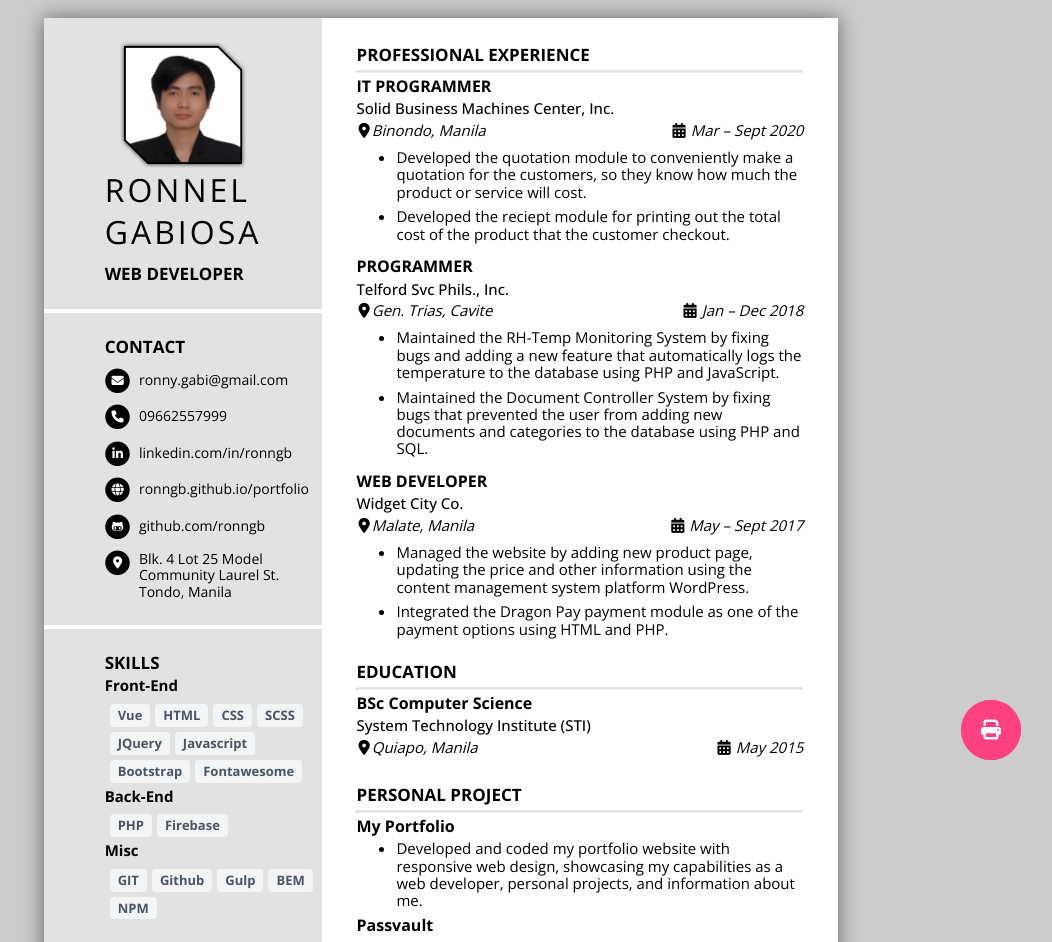
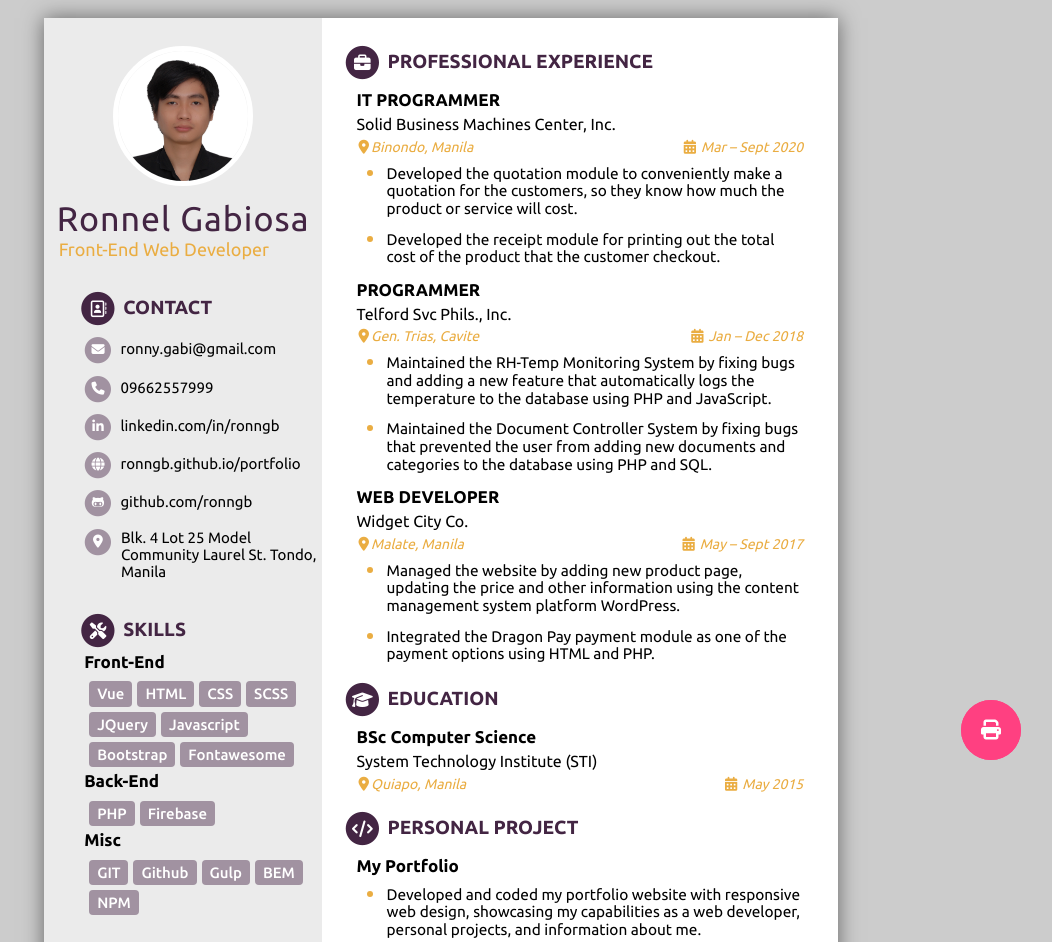
Before and after one commit to ronngb/resume, a website: page index.html in a window 1280 px wide. Shown: the top 942 px of the page, without its empty margins (199-1251 px from the left). Drawn offline with nearby package versions, Linux system fonts and the light colour scheme; files that its build step writes are made by us from their sources.

Commit message:
refactor: redesign entire layout

```diff
--- a/assets/scss/abstract/mixins.scss
+++ b/assets/scss/abstract/mixins.scss
@@ -3,3 +3,8 @@
   text-rendering: auto;
   -webkit-font-smoothing: antialiased;
 }
+
+@mixin heading-position {
+  position: relative;
+  left: -15px;
+}
--- a/assets/scss/base/_base.scss
+++ b/assets/scss/base/_base.scss
@@ -1,10 +1,13 @@
 :root {
   --body-bg-color: #cccccc;
   --main-bg-color: white;
-  --sidebar-bg-color: #e1e3e3;
+  --sidebar-bg-color: #ebebeb;
   --base-margin-left: calc((100% - 156.78px) / 2);
   --text-color: black;
   --fa-li-width: 0.2em;
+  --primary-color: #432543;
+  --secondary-color: #a192a1;
+  --tertiary-color: #eaad42;
   box-sizing: border-box;
 }
 
@@ -21,7 +24,7 @@ html {
 
 body {
   background-color: var(--body-bg-color);
-  font-family: "Open Sans", sans-serif;
+  font-family: "Ubuntu", sans-serif;
 }
 
 main {
@@ -30,15 +33,16 @@ main {
 }
 
 h1 {
-  font-size: 3.2rem;
+  font-size: 3.4rem;
 }
 
 h2 {
-  font-size: 1.7rem;
+  font-size: 1.9rem;
+  color: var(--primary-color);
 }
 
 h3 {
-  font-size: 1.5rem;
+  font-size: 1.7rem;
 }
 
 h1,
@@ -66,18 +70,23 @@ a:hover {
 }
 
 hr {
-  border-top: 2.88px solid var(--sidebar-bg-color);
+  border: 1px solid transparent;
   border-radius: 5px;
   margin: 0.5rem 0;
 }
 
 ul {
-  font-size: 1.5rem;
+  font-size: 1.54rem;
   margin: 0.5rem 0;
+  padding-inline-start: 30px;
 }
 
 li {
   margin-bottom: 0.768rem;
+  &::marker {
+    color: var(--tertiary-color);
+    font-size: 1.3em;
+  }
 }
 
 button {
--- a/assets/scss/base/_typography.scss
+++ b/assets/scss/base/_typography.scss
@@ -1,27 +1,33 @@
 .heading-primary {
   line-height: 1;
+  text-transform: capitalize;
+  margin: 1rem 0;
   &--main {
     display: inherit;
-    letter-spacing: 3px;
+    letter-spacing: 1px;
     line-height: 1.3;
     font-weight: 400;
+    color: var(--primary-color);
   }
 
   &--sub {
-    font-size: 1.7rem;
-    font-weight: 700;
+    display: inherit;
+    font-size: 1.8rem;
+    font-weight: 400;
+    text-indent: 2px;
+    color: var(--tertiary-color);
   }
 }
 
 .heading-tertiary {
   &--main {
-    font-size: 1.6rem;
+    font-size: 1.7rem;
     display: inherit;
     margin-bottom: 5px;
   }
   &--sub {
-    font-size: 1.5rem;
-    font-weight: 500;
+    font-size: 1.6rem;
+    font-weight: 400;
     text-transform: capitalize;
   }
 }
--- a/assets/scss/base/_utilities.scss
+++ b/assets/scss/base/_utilities.scss
@@ -6,6 +6,18 @@
   margin-left: var(--base-margin-left) !important;
 }
 
+.u-margin-left-heading {
+  margin-left: 3.3rem;
+}
+
+.u-margin-left-sidebar {
+  margin-left: 4rem;
+}
+
+.u-pos-relative {
+  position: relative;
+}
+
 .capitalize {
   text-transform: capitalize;
 }
--- a/assets/scss/component/_contact.scss
+++ b/assets/scss/component/_contact.scss
@@ -1,6 +1,14 @@
 .contact {
   &__item {
-    font-size: 1.4rem;
+    font-size: 1.5rem;
     margin: 1.2rem 0;
+    i {
+      &:nth-of-type(1) {
+        color: var(--secondary-color);
+      }
+      &:nth-of-type(2) {
+        color: #fff;
+      }
+    }
   }
 }
--- a/assets/scss/component/_education.scss
+++ b/assets/scss/component/_education.scss
@@ -1,3 +1,7 @@
 .education {
   margin: 0 3.456rem;
+
+  &__heading {
+    @include heading-position;
+  }
 }
--- a/assets/scss/component/_experience.scss
+++ b/assets/scss/component/_experience.scss
@@ -3,6 +3,7 @@
 
   &__heading {
     margin-top: 0;
+    @include heading-position;
   }
 
   &__details {
--- a/assets/scss/component/_profile.scss
+++ b/assets/scss/component/_profile.scss
@@ -1,34 +1,14 @@
 .profile {
-  position: relative;
-  width: 118px;
-  height: 118px;
-  filter: drop-shadow(0 0 2px rgba(0, 0, 0, 0.9));
-  margin: 0 auto;
-  // margin-left: 1.4rem;
-
-  &::before {
-    content: "";
-    position: absolute;
-    width: inherit;
-    height: inherit;
-    top: 50%;
-    left: 50%;
-    transform: translate(-50%, -50%);
-    background-color: black;
-    clip-path: polygon(0% 0%, 80% 0, 100% 20%, 100% 100%, 20% 100%, 0% 80%);
-  }
-
   &__photo {
-    width: 115px;
-    position: absolute;
-    top: 50%;
-    left: 50%;
-    transform: translate(-50%, -50%);
-    clip-path: polygon(0% 0%, 80% 0, 100% 20%, 100% 100%, 20% 100%, 0% 80%);
+    width: 140px;
+    display: block;
+    margin: 0 auto;
+    border-radius: 50%;
+    border: 5px solid #fff;
   }
 
   &__text {
-    width: min-content;
+    width: max-content;
     margin: 0 auto;
   }
 }
--- a/assets/scss/component/_project.scss
+++ b/assets/scss/component/_project.scss
@@ -1,8 +1,10 @@
 .project {
   margin: 0 3.456rem;
+  &__heading {
+    @include heading-position;
+  }
 
   &__title {
-    font-size: 1.6rem;
     text-transform: capitalize;
   }
 }
--- a/assets/scss/component/_skills.scss
+++ b/assets/scss/component/_skills.scss
@@ -7,11 +7,11 @@
     flex-wrap: wrap;
     padding-left: 5px;
     & > span {
-      font-size: 1.3rem;
-      color: rgb(75, 85, 99);
-      background-color: rgb(243, 244, 246);
+      font-size: 1.5rem;
+      color: #fff;
+      background-color: var(--secondary-color);
       padding: 4px 8px;
-      font-weight: 700;
+      font-weight: 500;
       border-radius: 4px;
       margin: 5px 5px 0 0;
     }
--- a/assets/scss/layout/_layout.scss
+++ b/assets/scss/layout/_layout.scss
@@ -4,7 +4,7 @@ main {
     width: 21cm;
     height: 29.7cm;
     @media print {
-      margin: 0 auto;
+      margin: 0;
       box-shadow: unset;
     }
   }
@@ -22,24 +22,23 @@ main {
   background-color: var(--sidebar-bg-color);
   & > .break-line {
     height: 4px;
-    margin: 25px 0;
-    background-color: #fff;
+    margin: 15px 0;
   }
 }
 
 .content {
   width: 65%;
-  & > section {
-    margin-bottom: 25px;
+  & > section:not(:last-child) {
+    margin-bottom: 20px;
   }
 }
 
 .row {
   display: flex;
   justify-content: space-between;
-  padding-bottom: 0.5rem;
-  font-size: 1.5rem;
+  font-size: 1.4rem;
   font-style: italic;
+  color: var(--tertiary-color);
 
   span {
     &:nth-child(1) {
--- a/assets/scss/main.scss
+++ b/assets/scss/main.scss
@@ -19,5 +19,6 @@
 @import "component/experience";
 @import "component/project";
 @import "component/button";
+@import "component/qrcode";
 
 @import "layout/layout";
--- a/index.html
+++ b/index.html
@@ -8,31 +8,35 @@
     <link rel="stylesheet" href="assets/css/main.css" />
     <link rel="stylesheet" href="assets/css/main.min.css" />
     <link
-      href="https://fonts.googleapis.com/css2?family=Open+Sans:wght@300;400;500;600;700;800&display=swap"
+      href="https://fonts.googleapis.com/css2?family=Open+Sans:wght@300;400;500;600;700;800&family=Ubuntu:wght@300;400;500;700&display=swap"
       rel="stylesheet" />
   </head>
   <body>
     <main size="A4">
       <div class="sidebar">
         <section class="section-profile">
-          <div class="profile">
-            <img src="assets/images/ronnel.png" class="profile__photo" alt="profile-pic" />
-          </div>
+          <img src="assets/images/ronnel.png" class="profile__photo" alt="profile-pic" />
           <div class="profile__text">
             <h1 class="heading-primary">
               <span class="heading-primary--main">Ronnel Gabiosa</span>
-              <span class="heading-primary--sub">Web Developer</span>
+              <span class="heading-primary--sub">Front-End Web Developer</span>
             </h1>
           </div>
         </section>
         <div class="break-line"></div>
         <section class="section-contact">
-          <h2 class="contact__title base-margin-left">Contact</h2>
-          <ul class="contact__list base-margin-left fa-ul">
+          <h2 class="contact__heading u-margin-left-heading">
+            <span class="fa-stack fa-sm">
+              <i class="fa-solid fa-circle fa-stack-2x"></i>
+              <i class="fa-regular fa-address-book fa-stack-1x fa-inverse"></i>
+            </span>
+            Contact
+          </h2>
+          <ul class="contact__list fa-ul u-margin-left-sidebar">
             <li class="contact__item">
               <span class="fa-li fa-stack fa-sm">
                 <i class="fa-solid fa-circle fa-stack-2x"></i>
-                <i class="fa-solid fa-envelope fa-stack-1x fa-inverse"></i>
+                <i class="fa-solid fa-envelope fa-stack-1x"></i>
               </span>
               <a href="mailto:ronny.gabi@gmail.com" target="_blank" title="Send an email">
                 ronny.gabi@gmail.com
@@ -41,23 +45,23 @@
             <li class="contact__item">
               <span class="fa-li fa-stack fa-sm">
                 <i class="fa-solid fa-circle fa-stack-2x"></i>
-                <i class="fa-solid fa-phone fa-stack-1x fa-inverse"></i>
+                <i class="fa-solid fa-phone fa-stack-1x"></i>
               </span>
-              <a href="" title="Cellphone Number"> 09662557999 </a>
+              <a title="Cellphone Number"> 09662557999 </a>
             </li>
             <li class="contact__item">
               <span class="fa-li fa-stack fa-sm">
                 <i class="fa-solid fa-circle fa-stack-2x"></i>
-                <i class="fa-brands fa-linkedin-in fa-stack-1x fa-inverse"></i>
+                <i class="fa-brands fa-linkedin-in fa-stack-1x"></i>
               </span>
-              <a href="www.linkedin.com/in/ronngb" target="_blank" title="My Linkedin Page">
+              <a href="https://www.linkedin.com/in/ronngb" target="_blank" title="My Linkedin Page">
                 linkedin.com/in/ronngb
               </a>
             </li>
             <li class="contact__item">
               <span class="fa-li fa-stack fa-sm">
                 <i class="fa-solid fa-circle fa-stack-2x"></i>
-                <i class="fa-solid fa-globe fa-stack-1x fa-inverse"></i>
+                <i class="fa-solid fa-globe fa-stack-1x"></i>
               </span>
               <a href="https://ronngb.github.io/portfolio/" target="_blank" title="My Portfolio website"
                 >ronngb.github.io/portfolio</a
@@ -66,14 +70,14 @@
             <li class="contact__item">
               <span class="fa-li fa-stack fa-sm">
                 <i class="fa-solid fa-circle fa-stack-2x"></i>
-                <i class="fa-brands fa-github-alt fa-stack-1x fa-inverse"></i>
+                <i class="fa-brands fa-github-alt fa-stack-1x"></i>
               </span>
               <a href="https://github.com/ronngb" target="_blank" title="My Github repo">github.com/ronngb</a>
             </li>
             <li class="contact__item">
               <span class="fa-li fa-stack fa-pull-left fa-sm" style="height: 3em">
                 <i class="fa-solid fa-circle fa-stack-2x"></i>
-                <i class="fa-solid fa-location-dot fa-stack-1x fa-inverse"></i>
+                <i class="fa-solid fa-location-dot fa-stack-1x"></i>
               </span>
               Blk. 4 Lot 25 Model Community Laurel St. Tondo, Manila
             </li>
@@ -81,9 +85,15 @@
         </section>
         <div class="break-line"></div>
         <section class="section-skills">
-          <div class="skills base-margin-left">
-            <h2 class="skills__heading">Skills</h2>
-            <div class="skills__type">
+          <div class="skills">
+            <h2 class="skills__heading u-margin-left-heading">
+              <span class="fa-stack fa-sm">
+                <i class="fa-solid fa-circle fa-stack-2x"></i>
+                <i class="fa-solid fa-screwdriver-wrench fa-stack-1x fa-inverse"></i>
+              </span>
+              Skills
+            </h2>
+            <div class="skills__type u-margin-left-sidebar">
               <h3 class="skills__subheading">Front-end</h3>
               <div class="skills__set">
                 <span>Vue</span>
@@ -96,14 +106,14 @@
                 <span>Fontawesome</span>
               </div>
             </div>
-            <div class="skills__type">
+            <div class="skills__type u-margin-left-sidebar">
               <h3 class="skills__subheading">Back-end</h3>
               <div class="skills__set">
                 <span>PHP</span>
                 <span>Firebase</span>
               </div>
             </div>
-            <div class="skills__type">
+            <div class="skills__type u-margin-left-sidebar">
               <h3 class="skills__subheading">Misc</h3>
               <div class="skills__set">
                 <span>GIT</span>
@@ -115,11 +125,22 @@
             </div>
           </div>
         </section>
+        <section class="section-qrcode u-pos-relative">
+          <div class="qrcode-container">
+            <img class="qrcode-img" src="assets/images/qrcode.png" alt="portfolio qrcode" />
+          </div>
+        </section>
       </div>
       <div class="content">
         <section class="section-experience">
           <div class="experience">
-            <h2 class="experience__heading">professional experience</h2>
+            <h2 class="experience__heading">
+              <span class="fa-stack fa-sm">
+                <i class="fa-solid fa-circle fa-stack-2x"></i>
+                <i class="fa-solid fa-briefcase fa-stack-1x fa-inverse"></i>
+              </span>
+              professional experience
+            </h2>
             <hr />
             <div class="experience__details">
               <h3 class="heading-tertiary">
@@ -136,7 +157,7 @@
                   know how much the product or service will cost.
                 </li>
                 <li>
-                  Developed the reciept module for printing out the total cost of the product that the
+                  Developed the receipt module for printing out the total cost of the product that the
                   customer checkout.
                 </li>
               </ul>
@@ -184,7 +205,13 @@
         </section>
         <section class="section-education">
           <div class="education">
-            <h2 class="education__heading">education</h2>
+            <h2 class="education__heading">
+              <span class="fa-stack fa-sm">
+                <i class="fa-solid fa-circle fa-stack-2x"></i>
+                <i class="fa-solid fa-graduation-cap fa-stack-1x fa-inverse"></i>
+              </span>
+              education
+            </h2>
             <hr />
             <div class="education-info">
               <h3 class="heading-tertiary">
@@ -200,7 +227,13 @@
         </section>
         <section class="section-project">
           <div class="project">
-            <h2 class="project__heading">personal project</h2>
+            <h2 class="project__heading">
+              <span class="fa-stack fa-sm">
+                <i class="fa-solid fa-circle fa-stack-2x"></i>
+                <i class="fa-solid fa-code fa-stack-1x fa-inverse"></i>
+              </span>
+              personal project
+            </h2>
             <hr />
             <div class="project-details">
               <h3 class="project__title">My Portfolio</h3>
```
Also changed, not shown: assets/scss/component/_qrcode.scss (added, +12 -0 lines), assets/images/qrcode.png (added).
